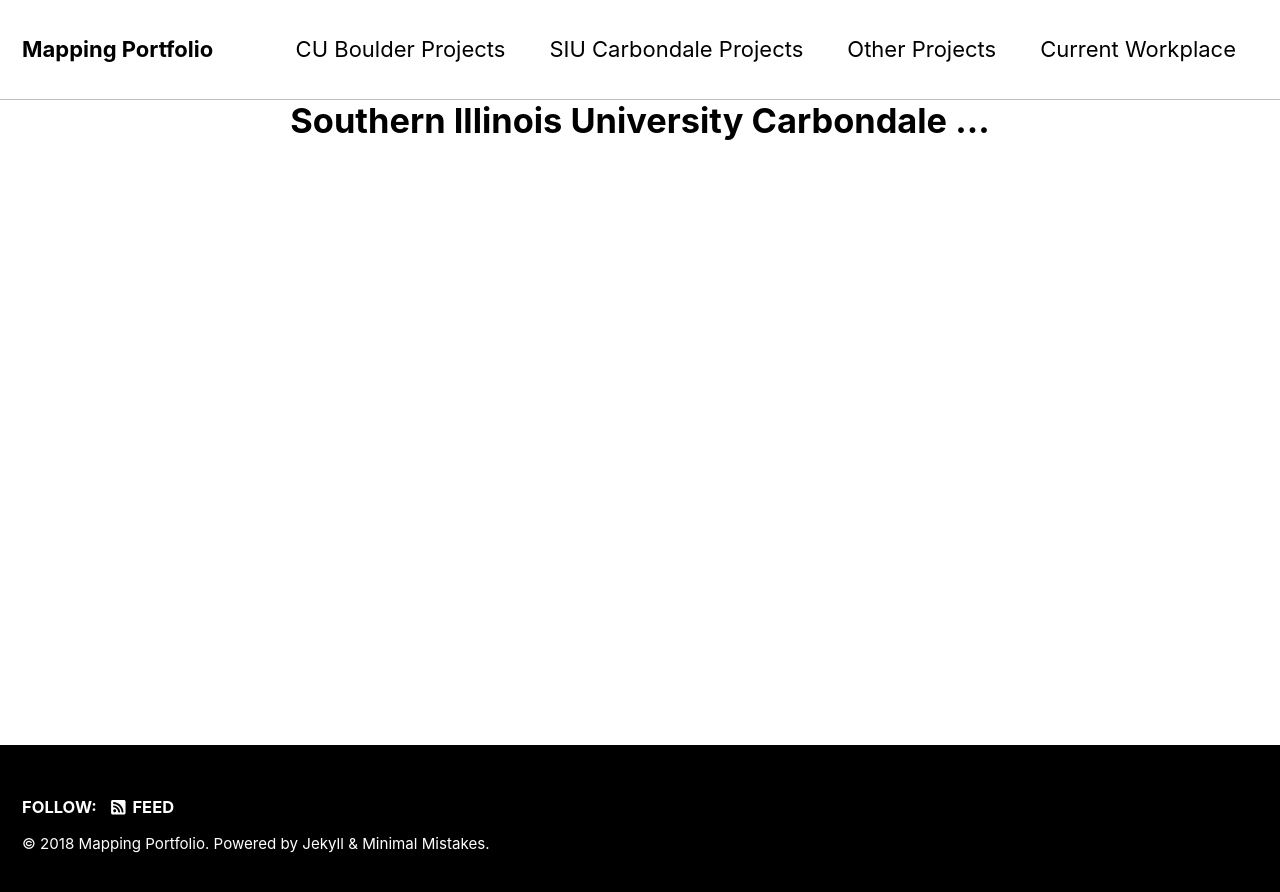
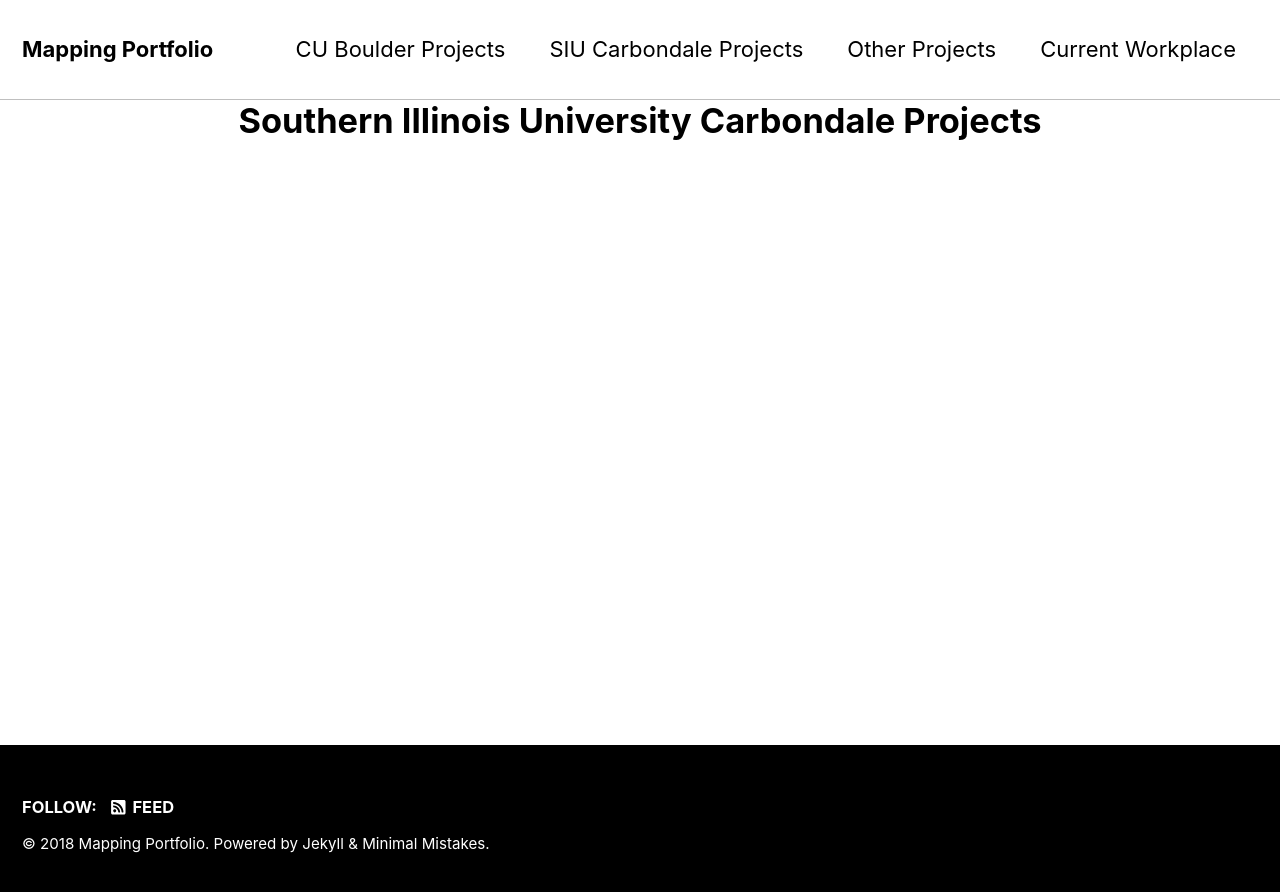
Before and after one commit to WilliamsTravis/WilliamsTravis.github.io, a Jekyll site: the page built from _pages/siu-page.html, in a window 1280 px wide. Shown: the top 892 px of the page. Built offline with Jekyll 4.4.1, drawn with Linux system fonts in a browser that asks for light colours; nearby versions of some CDN libraries.

Commit message:
Update siu-page.html

```diff
--- a/_pages/siu-page.html
+++ b/_pages/siu-page.html
@@ -5,4 +5,4 @@ permalink: /siu-page/
 author_profile: true
 ---
 
-<h1 align = "center">Southern Illinois University Carbondale ...</h1>
+<h1 align = "center">Southern Illinois University Carbondale Projects</h1>
```
